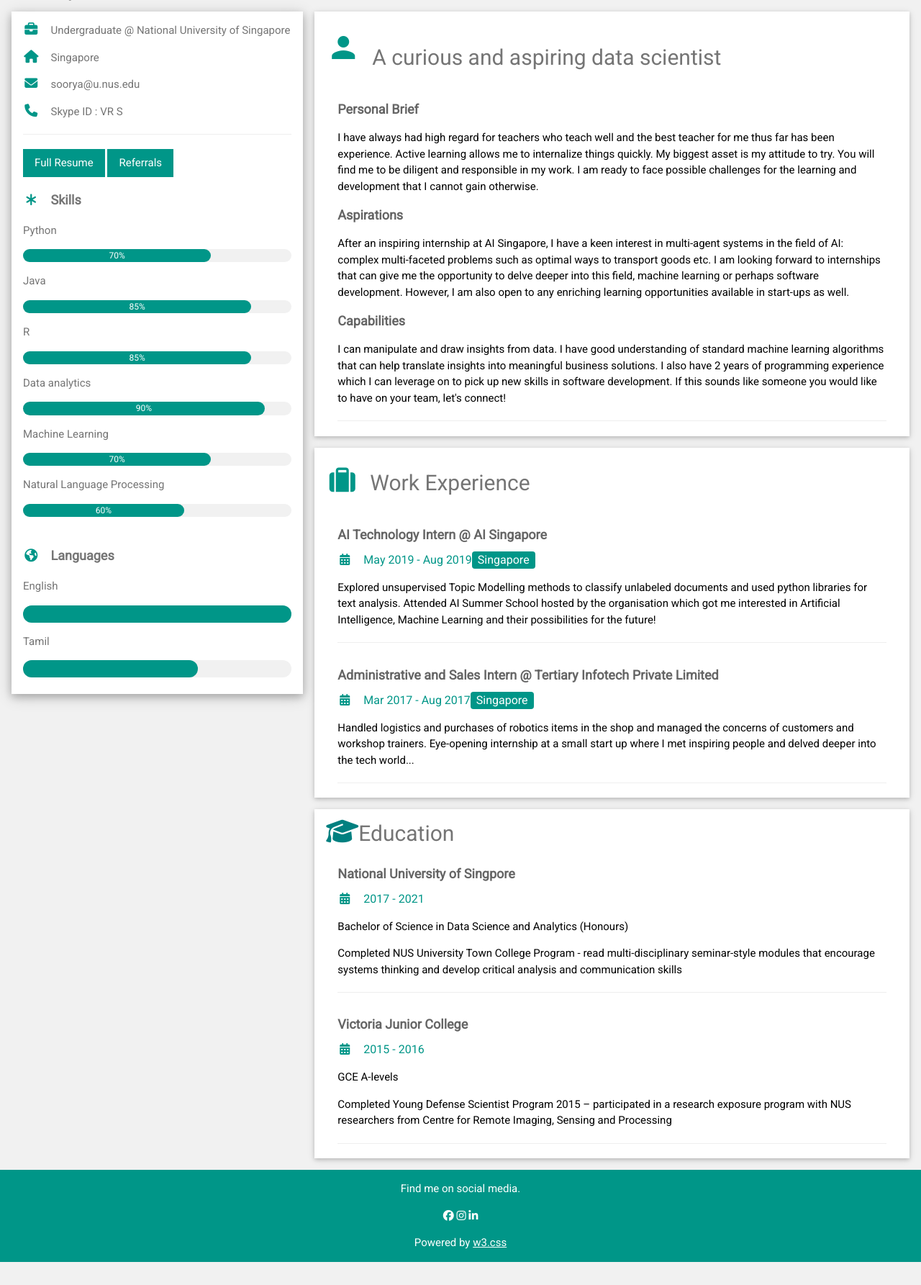
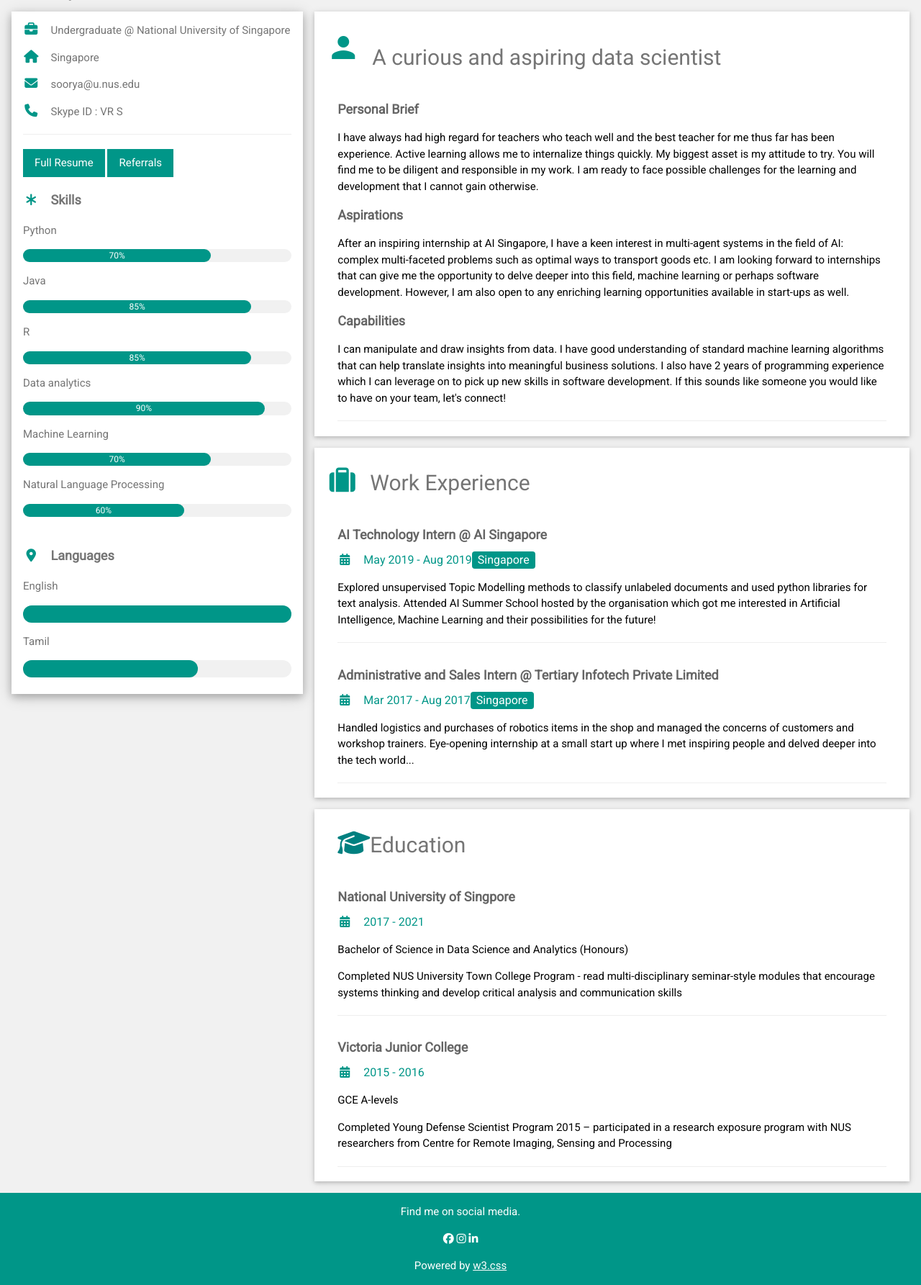
Before and after one commit to VRSoorya/vr_soorya.github.io, a Jekyll site: the page index.html, which Jekyll copies as it is, in a window 1280 px wide. Shown: the whole page at 72% size. Built offline with Jekyll 4.4.1, drawn with Linux system fonts in a browser that asks for light colours; nearby versions of some CDN libraries; before the commit the page ends 1753 px from its top, so only the background shows below that.

Commit message:
Revert "Update index.html"
This reverts commit 2797ec3322d4df8113cad8a04beeaa8139c56df5.

reverted back 3 commits

```diff
--- a/index.html
+++ b/index.html
@@ -73,7 +73,7 @@
           </div>
           <br>
 
-          <p class="w3-large w3-text-theme"><b><i class="fa fa-globe-americas fa-fw w3-margin-right w3-text-teal"></i>Languages</b></p>
+          <p class="w3-large w3-text-theme"><b><i class="fa fa-map-marker-alt fa-fw w3-margin-right w3-text-teal"></i>Languages</b></p>
           <p>English</p>
           <div class="w3-light-grey w3-round-xlarge">
             <div class="w3-round-xlarge w3-teal" style="height:24px;width:100%"></div>
@@ -115,14 +115,14 @@
         </div>
         <div class="w3-container">
           <h5 class="w3-opacity"><b>Administrative and Sales Intern @ Tertiary Infotech Private Limited</b></h5>
-          <h6 class="w3-text-teal"><i class="fa fa-calendar fa-fw w3-margin-right"></i>Mar 2017 - Aug 2017<span class="w3-tag w3-teal w3-margin-right w3-round">Singapore</span></h6>
+          <h6 class="w3-text-teal"><i class="fa fa-calendar fa-fw w3-margin-right"></i>Mar 2017 - Aug 2017<span class="w3-tag w3-teal w3-round">Singapore</span></h6>
           <p>Handled logistics and purchases of robotics items in the shop and managed the concerns of customers and workshop trainers. Eye-opening internship at a small start up where I met inspiring people and delved deeper into the tech world...</p>
           <hr>
         </div>
       </div>
 
       <div class="w3-container w3-card w3-white">
-        <h2 class="w3-text-grey w3-padding-21"><i class='fas fa-graduation-cap' style='font-size:36px;color:teal'></i></i>Education</h2>
+        <h2 class="w3-text-grey w3-margin-left w3-padding-16"><i class='fas fa-graduation-cap' style='font-size:36px;color:teal'></i></i>Education</h2>
         <div class="w3-container">
           <h5 class="w3-opacity"><b>National University of Singpore</b></h5>
           <h6 class="w3-text-teal"><i class="fa fa-calendar fa-fw w3-margin-right"></i>2017 - 2021</h6>
```
